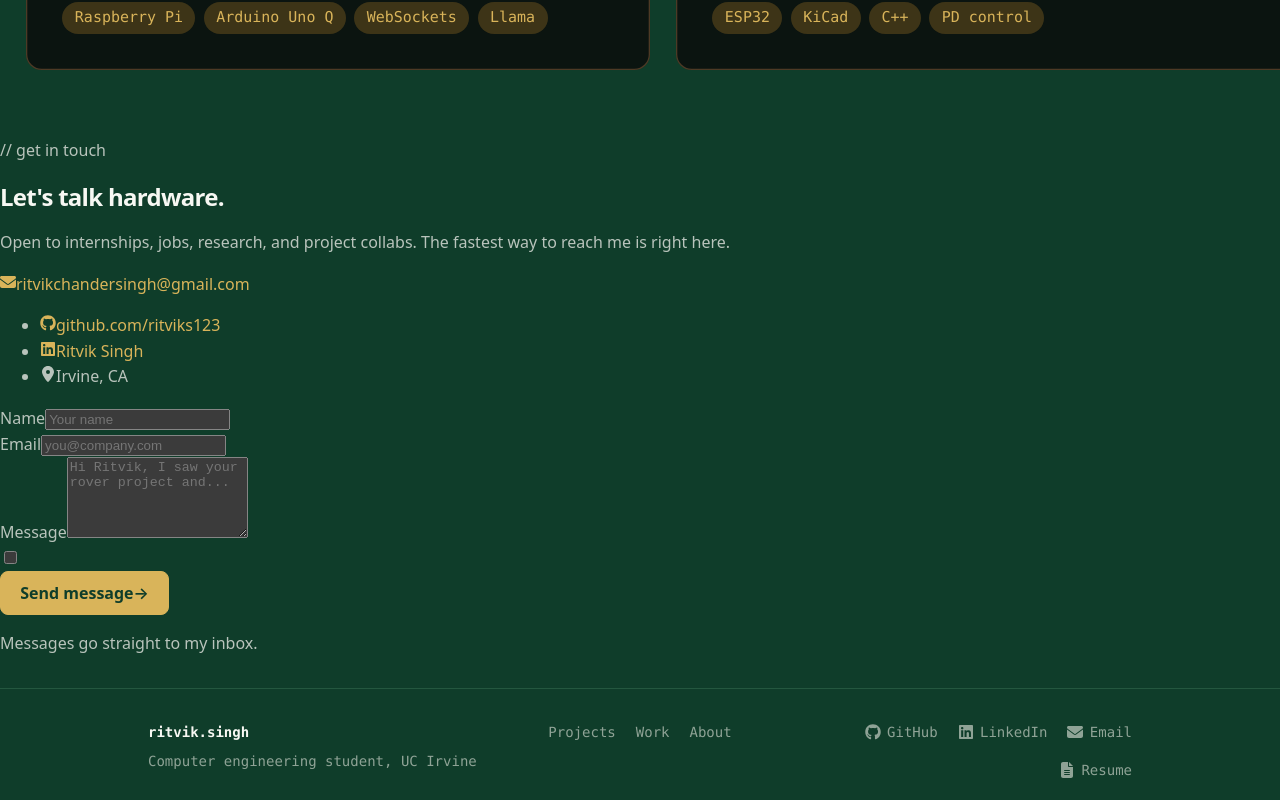
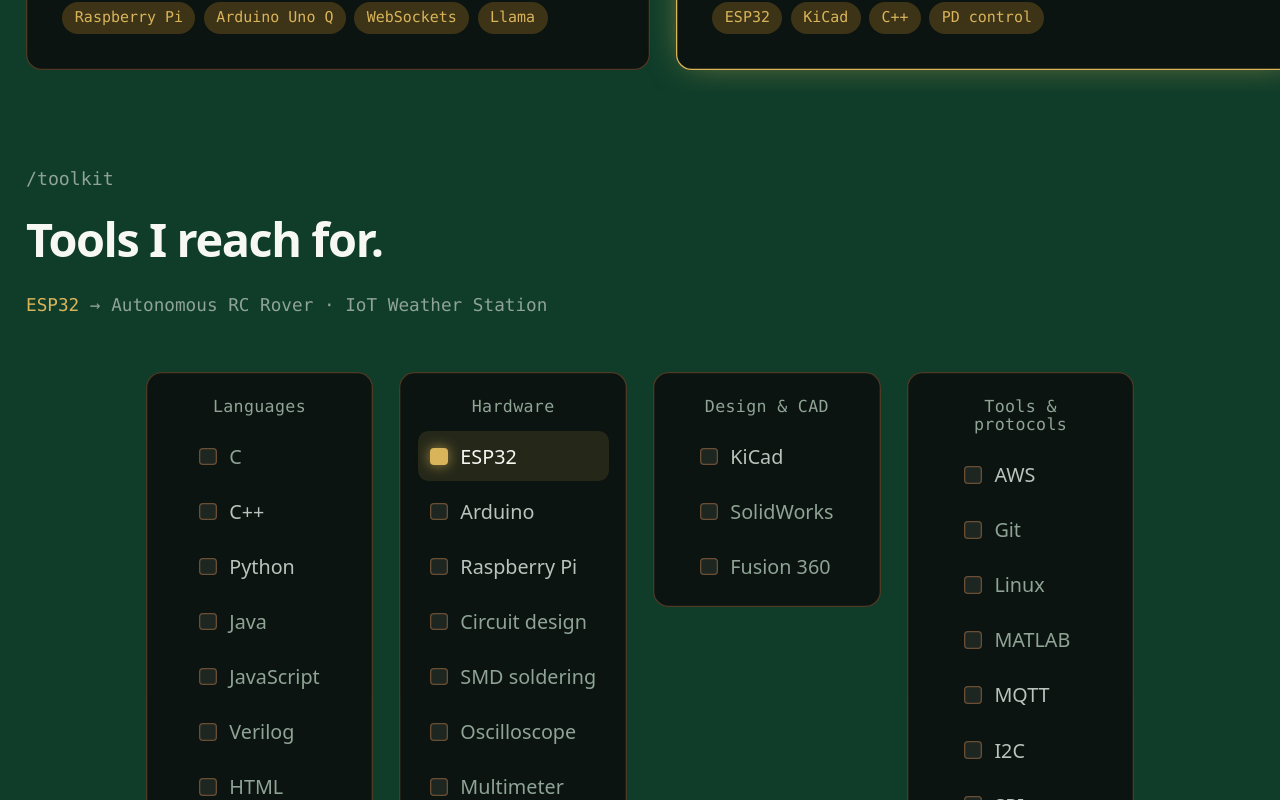
Before and after one commit to ritviks123/my-website, a React (Vite) app: page / in a window 1280 px wide. Shown: the part 2300-3100 px from the top of the page. Built offline with nearby package versions, Linux system fonts and the light colour scheme; no server answers.

Commit message:
Toolkit: status line, tighter row

```diff
--- a/src/components/Projects.css
+++ b/src/components/Projects.css
@@ -138,6 +138,13 @@
 .project-card:focus-visible {
   outline: 2px solid var(--accent);
   outline-offset: 3px;
+}
+
+/* Lit by the toolkit: this project uses the active tool */
+.project-card.is-lit {
+  box-shadow:
+    inset 0 0 0 1px var(--accent),
+    0 0 28px -8px color-mix(in srgb, var(--accent) 70%, transparent);
 }
 /* Title left, year right */
 .project-card-top {
--- a/src/components/Projects.jsx
+++ b/src/components/Projects.jsx
@@ -3,6 +3,7 @@
 import { FiArrowLeft, FiArrowRight } from 'react-icons/fi';
 import { projects } from '../data/projects';
 import ProjectThumb from './ProjectThumb';
+import { projectUsesTool } from '../data/toolLinks';
 import './Projects.css';
 
 /* ===== Swap these later ===== */
@@ -10,9 +11,9 @@
 const INTRO = 'Boards, firmware, and the cloud glue in between. Pick one to read the build log.';
 /* ============================ */
 
-function ProjectCard({ project }) {
+function ProjectCard({ project, lit }) {
   return (
-    <Link to={`/projects/${project.id}`} className="project-card">
+    <Link to={`/projects/${project.id}`} className={`project-card${lit ? ' is-lit' : ''}`}>
       <div className="project-card-top">
         <h3 className="project-card-title">{project.title}</h3>
         <span className="project-year">{project.year}</span>
@@ -37,7 +38,7 @@
   );
 }
 
-function Projects({ heading = "Things I've built.", headingTag = 'h2', limit }) {
+function Projects({ heading = "Things I've built.", headingTag = 'h2', limit, activeTool }) {
   const HeadingTag = headingTag;
   const trackRef = useRef(null);
   const featured = projects.filter((project) => project.featured);
@@ -79,7 +80,7 @@
 
       <div className="projects-track" ref={trackRef}>
         {shown.map((project) => (
-          <ProjectCard key={project.id} project={project} />
+          <ProjectCard key={project.id} project={project} lit={projectUsesTool(project,activeTool)} />
         ))}
       </div>
     </section>
--- /dev/null
+++ b/src/components/Toolkit.css
@@ -0,0 +1,159 @@
+/* ===== home toolkit: tool lists with indicator lights ===== */
+.toolkit {
+  --toolkit-max: 85rem;
+  padding: 2rem 0 4rem;
+}
+
+.toolkit-inner {
+  max-width: var(--toolkit-max);
+  margin: 0 auto;
+  padding: 0 1rem;
+}
+
+.toolkit-label {
+  margin: 0 0 1rem;
+  font-family: var(--font-mono);
+  font-size: 0.875rem;
+  color: var(--muted);
+}
+
+.toolkit-heading {
+  margin: 0;
+  font-size: clamp(1.75rem, 3vw + 0.5rem, 2.25rem);
+  font-weight: 560;
+}
+
+.toolkit-grid {
+  display: grid;
+  grid-template-columns: repeat(auto-fit, minmax(15rem, 1fr));
+  align-items: start;
+  gap: 1.25rem;
+  margin-top: 2.5rem;
+  padding: 0 1rem;
+}
+
+.toolkit-card {
+  padding: 1.25rem 0.75rem 0.75rem;
+  border-radius: 12px;
+  background: var(--surface);
+  box-shadow: inset 0 0 0 1px color-mix(in srgb, var(--copper) 35%, transparent);
+}
+
+.toolkit-group {
+  margin: 0 0 0.75rem;
+  padding: 0 0.6rem;
+  text-align: center;
+  font-family: var(--font-mono);
+  font-size: 0.8rem;
+  font-weight: 500;
+  letter-spacing: 0.02em;
+  color: var(--muted);
+}
+
+/* The list sits centered under its title; rows stay left-aligned inside it */
+.toolkit-list {
+  display: grid;
+  gap: 0.25rem;
+  width: fit-content;
+  min-width: 70%;
+  margin: 0 auto;
+  padding: 0;
+  list-style: none;
+}
+
+/* Each tool is a row button (overrides the global gold button) */
+.toolkit-tool {
+  display: flex;
+  align-items: center;
+  gap: 0.6rem;
+  width: 100%;
+  padding: 0.55rem 0.6rem;
+  border: 0;
+  border-radius: var(--radius);
+  background: transparent;
+  color: var(--text);
+  font-size: 0.95rem;
+  font-weight: 400;
+  text-align: left;
+  transition: background 0.2s ease, color 0.2s ease;
+}
+
+.toolkit-tool:hover,
+.toolkit-tool:focus-visible {
+  background: color-mix(in srgb, var(--ink) 6%, transparent);
+  color: var(--ink);
+  transform: none;
+}
+
+.toolkit-tool.is-active {
+  background: color-mix(in srgb, var(--accent) 12%, transparent);
+  color: var(--ink);
+}
+
+/* Tools no featured project lists yet: still shown, just quieter */
+.toolkit-tool.is-unlinked {
+  color: var(--muted);
+}
+
+/* Indicator light: dark when off, gold when lit, ringed when pinned */
+.toolkit-led {
+  flex-shrink: 0;
+  width: 0.85rem;
+  height: 0.85rem;
+  border-radius: 3px;
+  background: color-mix(in srgb, var(--ink) 8%, var(--surface));
+  box-shadow: inset 0 0 0 1px color-mix(in srgb, var(--copper) 45%, transparent);
+  transition: background 0.2s ease, box-shadow 0.2s ease;
+}
+
+.toolkit-tool.is-active .toolkit-led {
+  background: var(--accent);
+  box-shadow: 0 0 10px color-mix(in srgb, var(--accent) 70%, transparent);
+}
+
+.toolkit-led.is-pinned {
+  outline: 2px solid var(--accent-dark);
+  outline-offset: 2px;
+}
+
+.toolkit-status {
+  min-height: 1.5em;
+  margin: 1.25rem 0 0;
+  font-family: var(--font-mono);
+  font-size: 0.85rem;
+  color: var(--muted);
+}
+
+.toolkit-status-tool {
+  color: var(--accent);
+}
+
+@media (min-width: 640px) {
+  .toolkit-inner,
+  .toolkit-grid {
+    padding: 0 1.25rem;
+  }
+}
+
+/* Desktop: same size knob as the rest of the homepage */
+@media (min-width: 900px) {
+  .toolkit {
+    --toolkit-max: calc(85rem / var(--desktop-zoom));
+    zoom: var(--desktop-zoom);
+    padding: 2rem 0 5rem;
+  }
+
+  /* All four groups on one row, edge to edge */
+  /* All four groups on one row, with side gutters for future wires */
+  .toolkit-grid {
+    grid-template-columns: repeat(4, minmax(0, 1fr));
+    padding: 0 7rem;
+  }
+}
+
+@media (prefers-reduced-motion: reduce) {
+  .toolkit-tool,
+  .toolkit-led {
+    transition: none;
+  }
+}
--- /dev/null
+++ b/src/components/Toolkit.jsx
@@ -0,0 +1,89 @@
+import { useEffect, useState } from 'react';
+import { tools } from '../data/work';
+import { projectsUsingTool } from '../data/toolLinks';
+import './Toolkit.css';
+
+/* ===== Swap these later ===== */
+const LABEL = '/toolkit';
+const HEADING = 'Tools I reach for.';
+const CYCLE_MS = 3000;
+/* ============================ */
+
+// Tools used by at least one featured project, in list order (these take turns lighting up)
+const LINKED = tools.flatMap((group) => group.items).filter((tool) => projectsUsingTool(tool).length > 0);
+
+function Toolkit({ activeTool, onToolChange }) {
+  const [pinned, setPinned] = useState(null);
+  const [paused, setPaused] = useState(false);
+
+  // Cycle through linked tools unless one is pinned, the mouse is over the list, or motion is reduced
+  useEffect(() => {
+    const reduce = window.matchMedia('(prefers-reduced-motion: reduce)').matches;
+    if (pinned || paused || reduce || LINKED.length === 0) return undefined;
+
+    onToolChange((current) => current ?? LINKED[0]);
+    const id = setInterval(() => {
+      onToolChange((current) => LINKED[(LINKED.indexOf(current) + 1) % LINKED.length]);
+    }, CYCLE_MS);
+    return () => clearInterval(id);
+  }, [pinned, paused, onToolChange]);
+
+  function handleClick(tool) {
+    if (pinned === tool) {
+      setPinned(null); // unpin: cycling resumes from here
+    } else {
+      setPinned(tool);
+      onToolChange(tool);
+    }
+  }
+
+  const litProjects = activeTool ? projectsUsingTool(activeTool) : [];
+
+    return (
+    <section className="toolkit" id="toolkit">
+      <div className="toolkit-inner">
+        <p className="toolkit-label">{LABEL}</p>
+        <h2 className="toolkit-heading">{HEADING}</h2>
+        <p className="toolkit-status">
+          {activeTool ? (
+            <>
+              <span className="toolkit-status-tool">{activeTool}</span>
+              {' → '}
+              {litProjects.length ? litProjects.map((project) => project.title).join(' · ') : 'no featured projects yet'}
+              {pinned && ' (pinned)'}
+            </>
+          ) : (
+            'Pick a tool to see where it was used.'
+          )}
+        </p>
+      </div>
+
+      {/* Full-width row of tool cards */}
+      <div className="toolkit-grid" onMouseEnter={() => setPaused(true)} onMouseLeave={() => setPaused(false)}>
+        {tools.map((group) => (
+          <div key={group.group} className="toolkit-card">
+            <h3 className="toolkit-group">{group.group}</h3>
+            <ul className="toolkit-list">
+              {group.items.map((tool) => {
+                const linked = projectsUsingTool(tool).length > 0;
+                const classes = ['toolkit-tool', tool === activeTool && 'is-active', !linked && 'is-unlinked']
+                  .filter(Boolean)
+                  .join(' ');
+                return (
+                  <li key={tool}>
+                    <button type="button" className={classes} aria-pressed={pinned === tool} onClick={() => handleClick(tool)}>
+                      <span className={`toolkit-led${pinned === tool ? ' is-pinned' : ''}`} aria-hidden="true" />
+                      <span className="toolkit-name">{tool}</span>
+                    </button>
+                  </li>
+                );
+              })}
+            </ul>
+          </div>
+        ))}
+      </div>
+    </section>
+  );
+}
+
+export default Toolkit;
--- /dev/null
+++ b/src/data/toolLinks.js
@@ -0,0 +1,27 @@
+import { projects } from './projects';
+
+/* ===== Swap later: links the project data doesn't spell out ===== */
+// Tool name → project ids, for tools a project used but doesn't list in tags or builtWith
+const EXTRA_LINKS = {
+  AWS: ['iot-weather-station'],
+  SPI: ['iot-weather-station'],
+};
+/* ================================================================ */
+
+// "ESP32" matches "ESP32", "Arduino" matches "Arduino Uno Q", but "C" does NOT match "C++"
+function matches(tool, label) {
+  const t = tool.toLowerCase();
+  const l = label.toLowerCase();
+  return l === t || l.startsWith(`${t} `);
+}
+
+export function projectUsesTool(project, tool) {
+  if (!tool) return false;
+  if (EXTRA_LINKS[tool]?.includes(project.id)) return true;
+  const labels = [...(project.tags || []), ...(project.builtWith || [])];
+  return labels.some((label) => matches(tool, label));
+}
+
+export function projectsUsingTool(tool) {
+  return projects.filter((project) => project.featured && projectUsesTool(project, tool));
+}
--- a/src/views/HomePage.jsx
+++ b/src/views/HomePage.jsx
@@ -1,13 +1,19 @@
+import { useState } from 'react';
 import Header from '../components/Header';
 import Projects from '../components/Projects';
+import Toolkit from '../components/Toolkit';
 import Contact from '../components/Contact';
 
 function HomePage() {
+  // The tool currently lit by the toolkit (shared so project cards can glow too)
+  const [activeTool, setActiveTool] = useState(null);
+
   return (
     <>
       <Header />
       <main>
-        <Projects />
+        <Projects activeTool={activeTool} />
+        <Toolkit activeTool={activeTool} onToolChange={setActiveTool} />
         <Contact />
       </main>
     </>
```
